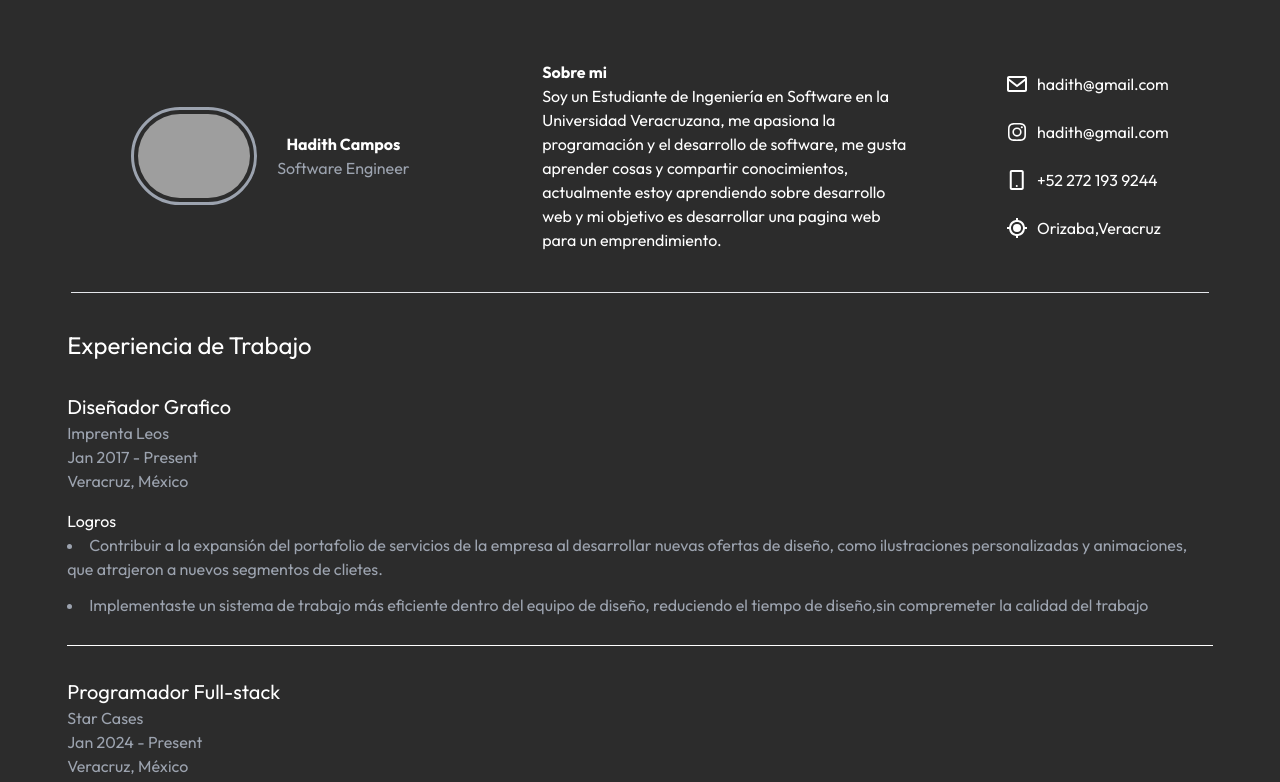
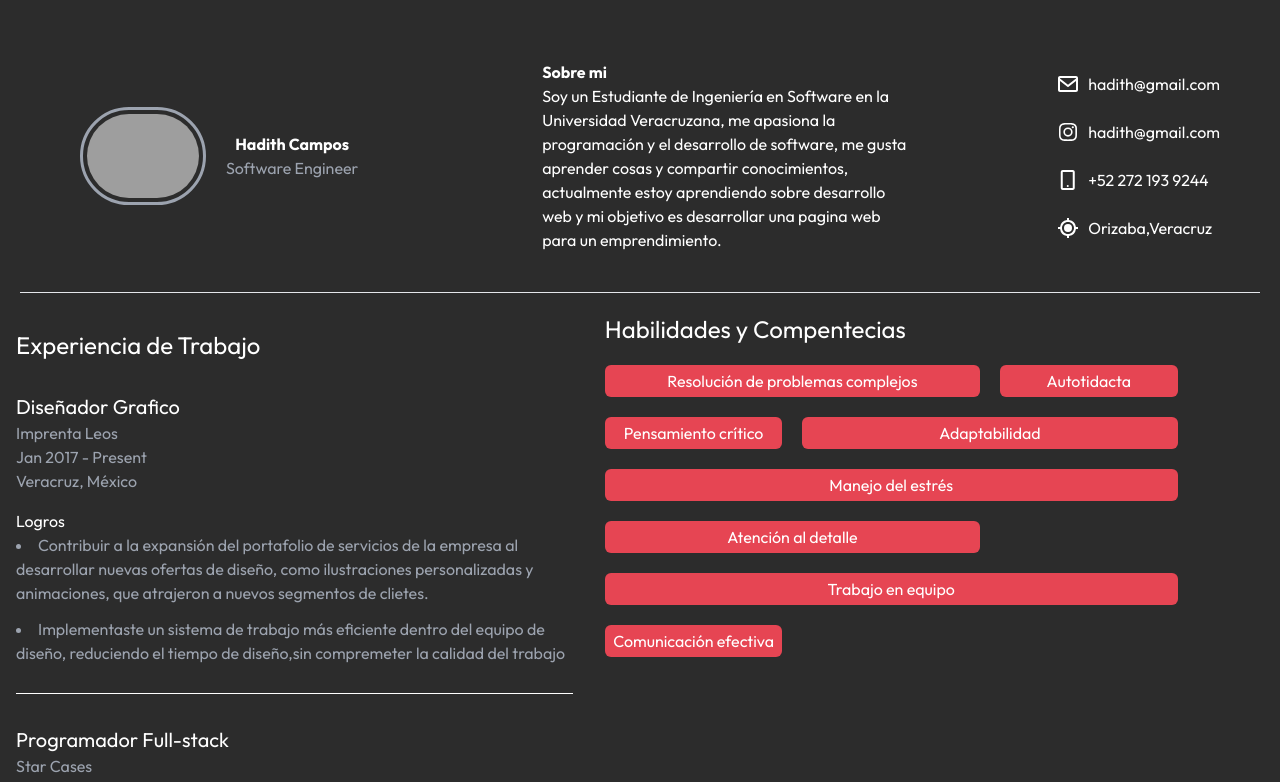
Before and after one commit to Harlock024/Harlock024.github.io, an Angular app: page / in a window 1280 px wide. Shown: the top 782 px of the page. Built offline with nearby package versions, Linux system fonts and the light colour scheme; grey boxes are pictures that could not be loaded.

Commit message:
feat: skills component added #9

```diff
--- a/src/app/Components/skill/skill.component.html
+++ b/src/app/Components/skill/skill.component.html
@@ -1 +1,28 @@
-<p>skill works!</p>
+<section class="ml-4">
+    <h1 class="text-2xl">Habilidades y Compentecias</h1>
+    <div class="grid grid-cols-3 gap-5 mt-5">
+        <span class="rounded-md p-1 bg-[#e64553] col-span-2 text-center"
+            >Resolución de problemas complejos</span
+        >
+        <span class="rounded-md p-1 bg-[#e64553] text-center">Autotidacta</span>
+        <span class="rounded-md p-1 bg-[#e64553] text-center"
+            >Pensamiento crítico</span
+        >
+        <span class="rounded-md p-1 bg-[#e64553] col-span-2 text-center"
+            >Adaptabilidad</span
+        >
+        <span class="rounded-md p-1 bg-[#e64553] col-span-3 text-center"
+            >Manejo del estrés</span
+        >
+        <span class="rounded-md p-1 bg-[#e64553] col-span-2 text-center"
+            >Atención al detalle</span
+        >
+
+        <span class="rounded-md p-1 bg-[#e64553] col-span-3 text-center"
+            >Trabajo en equipo</span
+        >
+        <span class="rounded-md p-1 bg-[#e64553] text-center"
+            >Comunicación efectiva</span
+        >
+    </div>
+</section>
--- a/src/app/app.component.html
+++ b/src/app/app.component.html
@@ -1,7 +1,12 @@
-<main class="flex justify-center bg-[#2c2c2c] text-white">
-    <body class="flex flex-col min-h-screen w-[92%] items-center">
-        <app-header class="w-full"></app-header>
-        <app-work-experience class="w-full"></app-work-experience>
-        <app-education class="w-full"></app-education>
+<main class="flex flex-col justify-center bg-[#2c2c2c] text-white">
+    <app-header class="w-full"></app-header>
+    <body class="grid grid-cols-2 w-[92%]">
+        <div>
+            <app-work-experience class="w-full"></app-work-experience>
+            <app-education class="w-full"></app-education>
+        </div>
+        <div>
+            <app-skill class="w-full"></app-skill>
+        </div>
     </body>
 </main>
```
Also changed, not shown: src/app/app.component.ts (+7 -1 lines).
